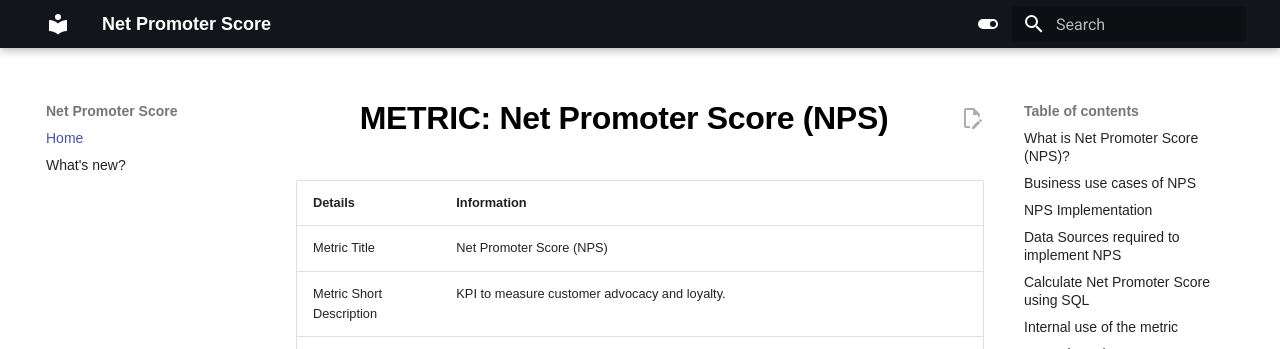
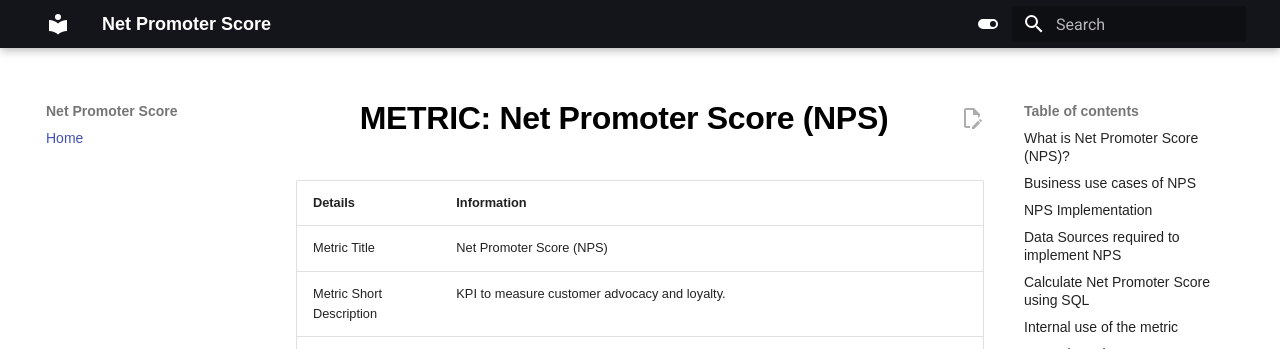
Before and after one commit to manutechwriter/npstest, an MkDocs documentation site: the page built from docs/index.md, in a window 1280 px wide. Shown: the top 349 px of the page. Built offline with MkDocs 1.6.1 and Material for MkDocs 9.7.7, drawn with Linux system fonts in a browser that asks for light colours; emoji names are drawn with the system emoji font; comment, search, counter and statistics services are not loaded.

Commit message:
Update mkdocs.yml

```diff
--- a/mkdocs.yml
+++ b/mkdocs.yml
@@ -4,7 +4,6 @@ extra_css:
   - stylesheets/extra.css
 nav:
     - Home: index.md
-    - What's new?: updates.md
 theme:
     name: material
     palette:
```
